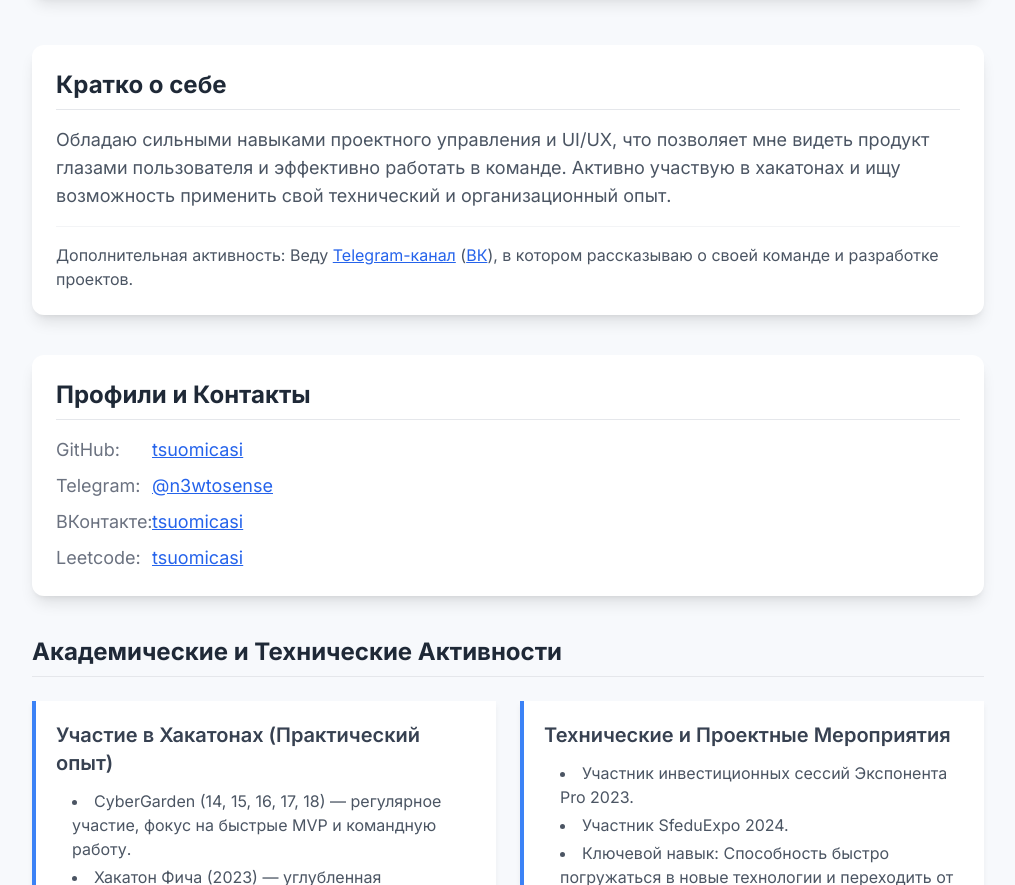
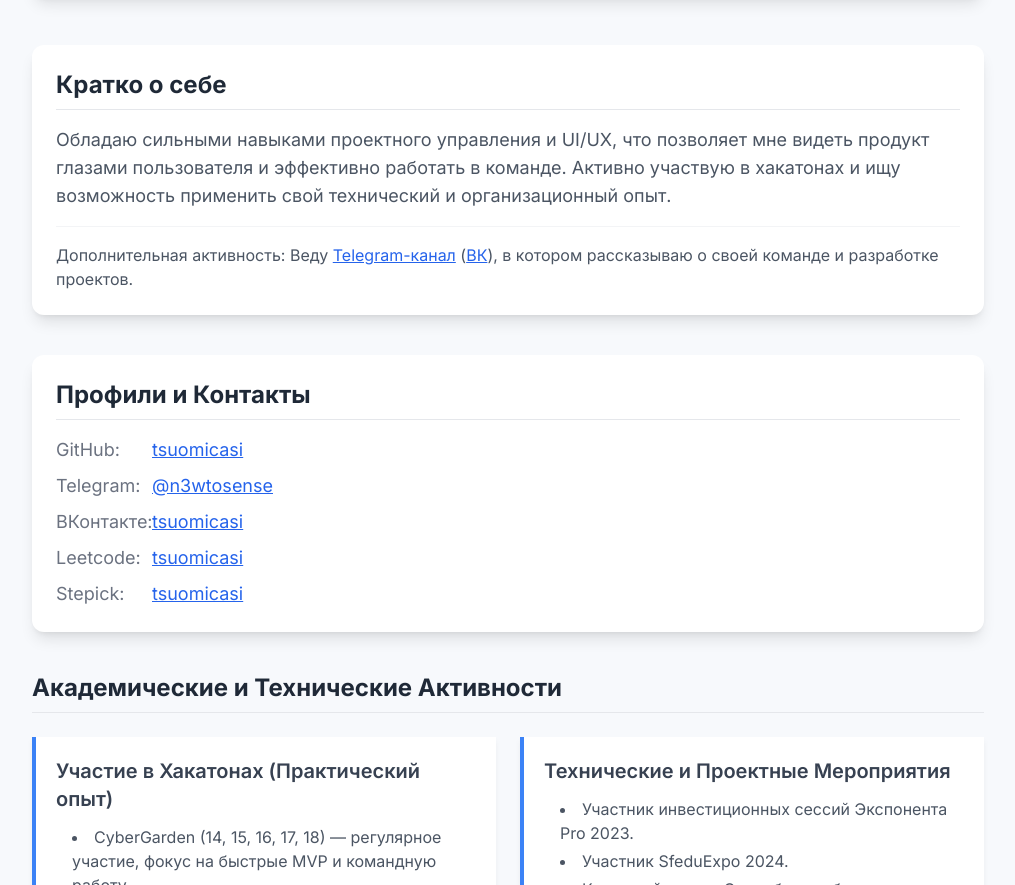
Before and after one commit to tsuomicasi/resume, a plain HTML site: page index.html in a window 1280 px wide. Shown: the part 215-1100 px from the top of the page, without its empty margins (132-1147 px from the left). Drawn offline with nearby package versions, Linux system fonts and the light colour scheme.

Commit message:
Update index.html

```diff
--- a/index.html
+++ b/index.html
@@ -87,6 +87,10 @@
                 <div class="flex items-center">
                     <span class="text-gray-500 w-24">Leetcode:</span>
                     <a href="https://leetcode.com/u/tsuomicasi" target="_blank" class="text-blue-600 hover:text-blue-800 underline">tsuomicasi</a>
+                </div>
+                <div class="flex items-center">
+                    <span class="text-gray-500 w-24">Stepick:</span>
+                    <a href="https://stepik.org/users/553965977/profile" target="_blank" class="text-blue-600 hover:text-blue-800 underline">tsuomicasi</a>
                 </div>
             </div>
         </section>
```
